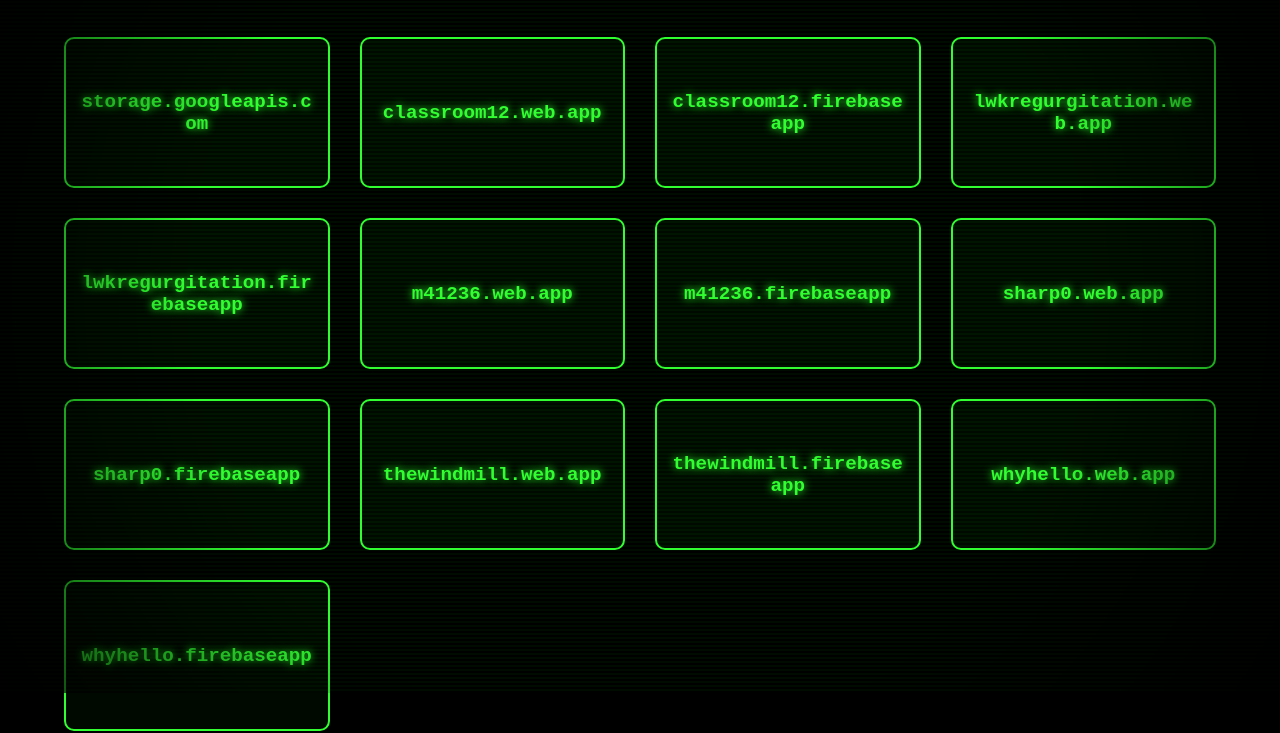
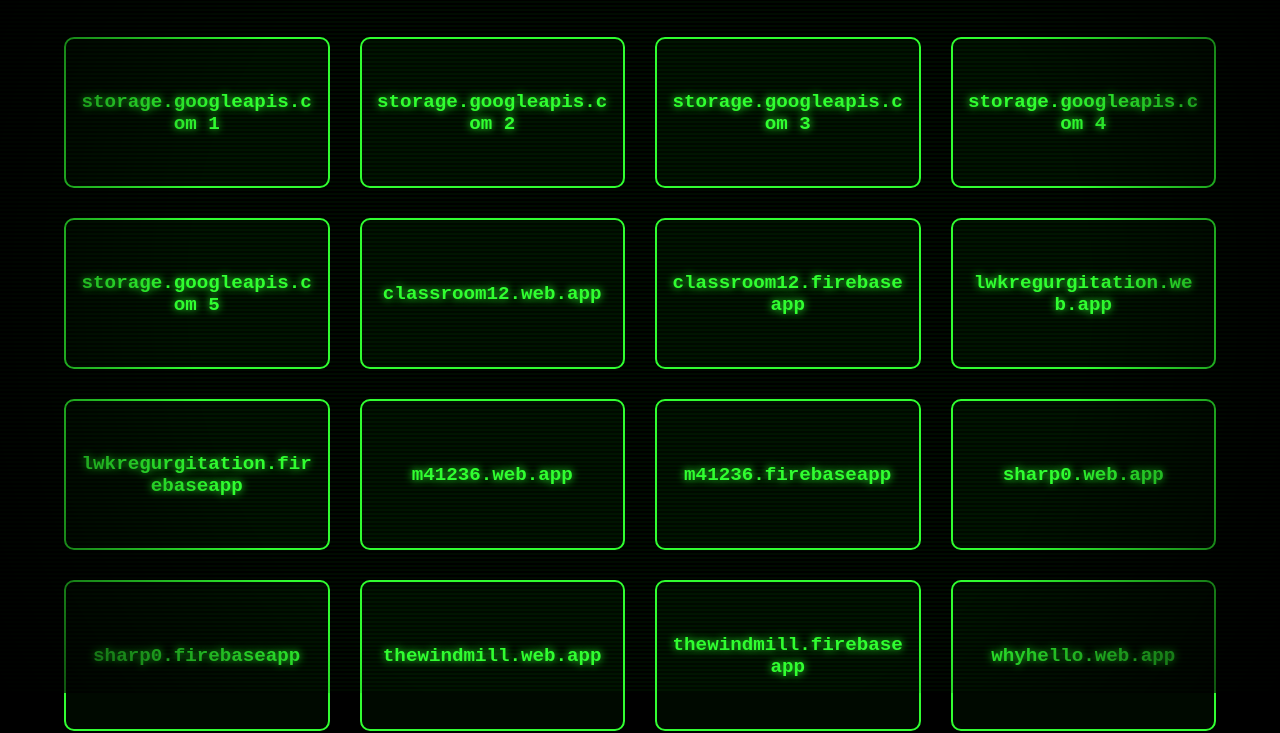
Before and after one commit to LWKlearning/backups, a plain HTML site: page index.html in a window 1280 px wide. Shown: the part 107-840 px from the top of the page. Drawn offline with Linux system fonts and the light colour scheme.

Commit message:
Update index.html

```diff
--- a/index.html
+++ b/index.html
@@ -132,7 +132,19 @@
 
     <div class="game-grid">
         <a href="https://storage.googleapis.com/lwkintro/index.html" class="game-card">
-            <div class="game-title">storage.googleapis.com</div>
+            <div class="game-title">storage.googleapis.com 1</div>
+        </a>
+                <a href="https://storage.googleapis.com/lwkintro/index1.html" class="game-card">
+            <div class="game-title">storage.googleapis.com 2</div>
+        </a>
+                <a href="https://storage.googleapis.com/lwkintro/index2.html" class="game-card">
+            <div class="game-title">storage.googleapis.com 3</div>
+        </a>
+                <a href="https://storage.googleapis.com/lwkintro/index3.html" class="game-card">
+            <div class="game-title">storage.googleapis.com 4</div>
+        </a>
+                <a href="https://storage.googleapis.com/lwkintro/index4.html" class="game-card">
+            <div class="game-title">storage.googleapis.com 5</div>
         </a>
         <a href="https://classroom12.web.app/" class="game-card">
             <div class="game-title">classroom12.web.app</div>
```
